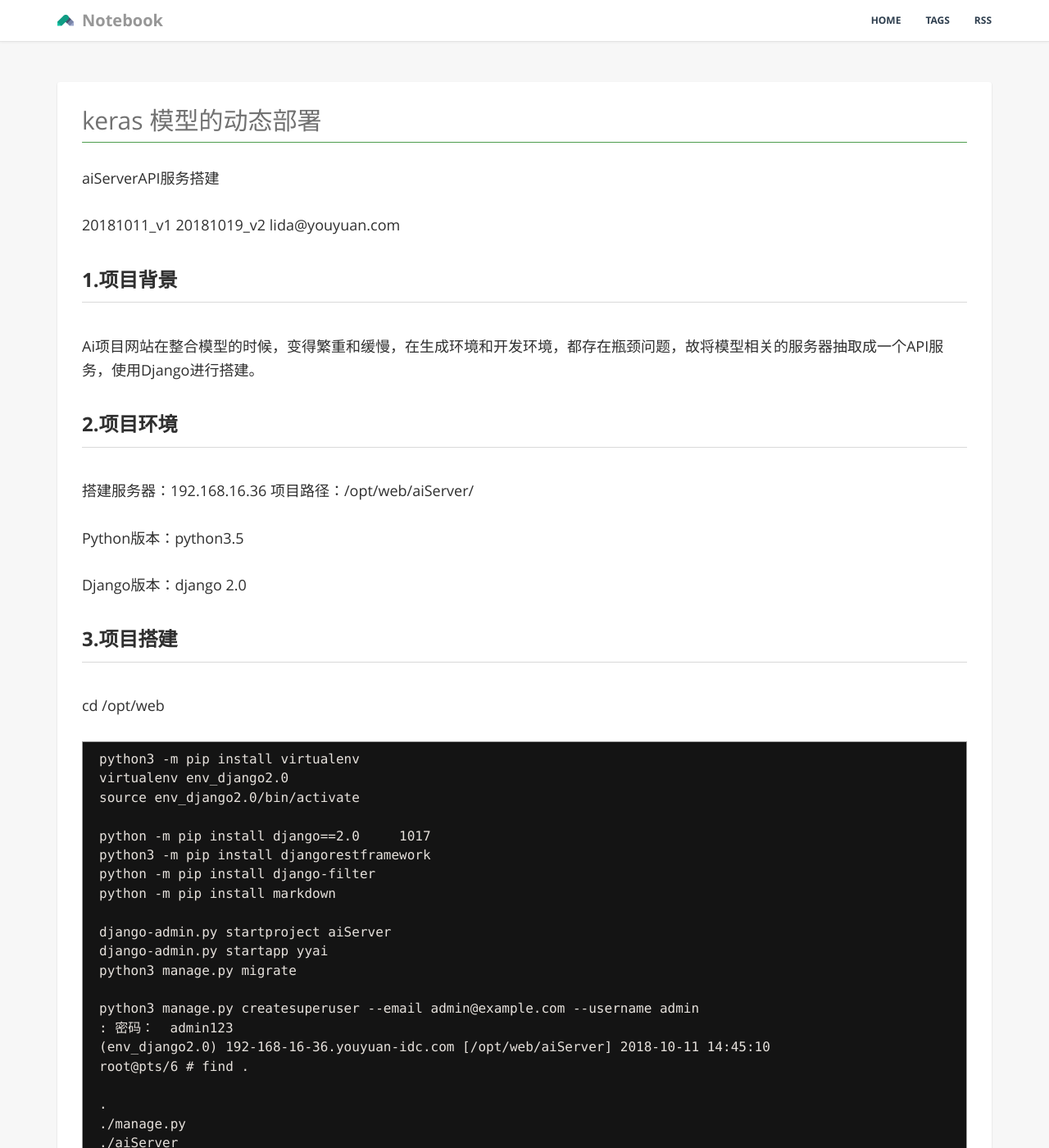
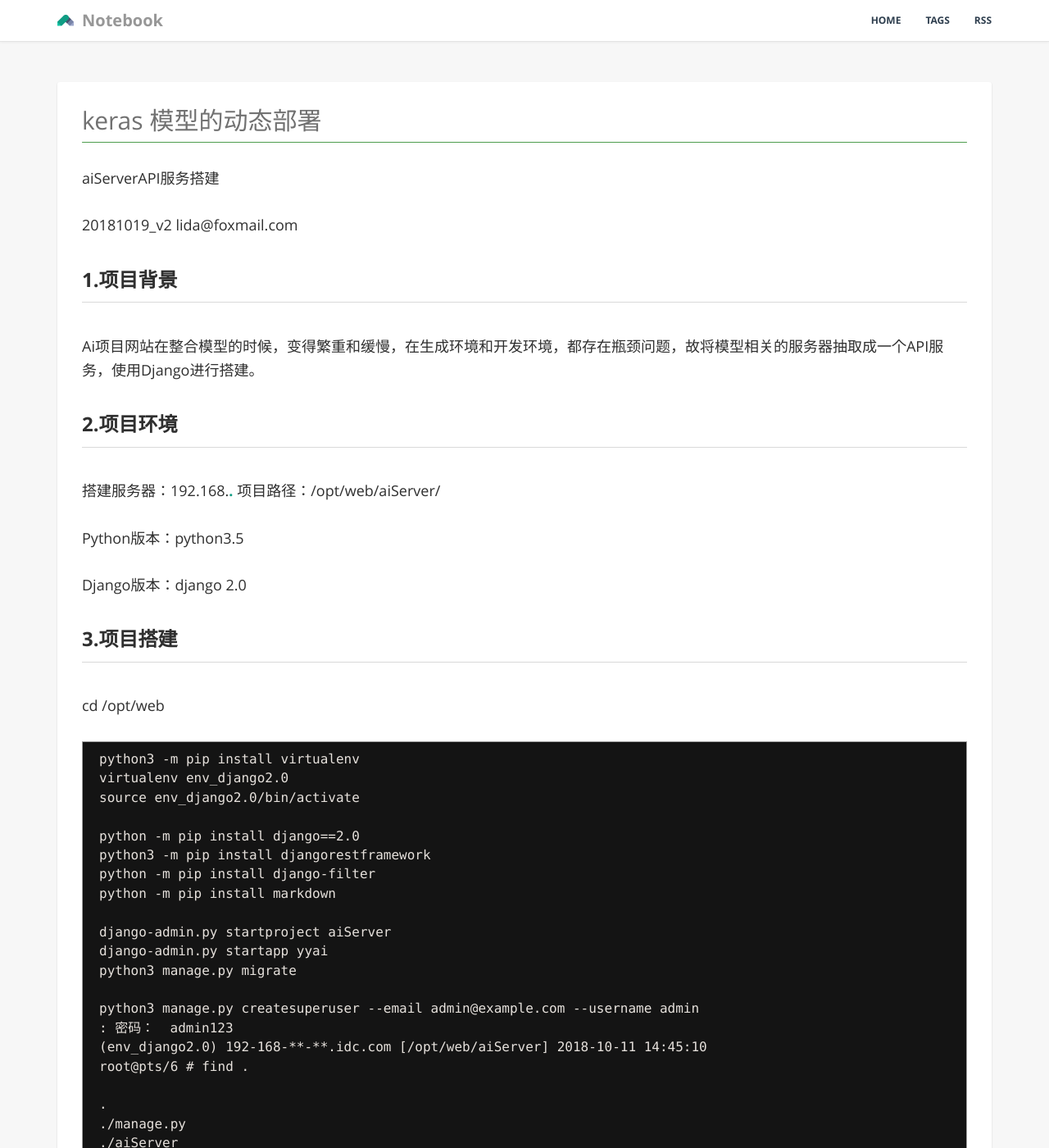
Before and after one commit to htmljsp/htmljsp_v1.github.io, a Jekyll site: the page built from _posts/201810/2018-10-19-keras-dynamic-deployment.md, in a window 1280 px wide and 1400 px high. Shown: the whole window at 82% size. Built offline with Jekyll 4.4.1, drawn with Linux system fonts in a browser that asks for light colours; some of the changed text lies outside the part shown.

Commit message:
keras dynamic deployment 脱敏

````diff
--- a/_posts/201810/2018-10-19-keras-dynamic-deployment.md
+++ b/_posts/201810/2018-10-19-keras-dynamic-deployment.md
@@ -10,15 +10,14 @@ author: "Victor"
 
 aiServerAPI服务搭建
 
-20181011_v1
 20181019_v2
-lida@youyuan.com
+lida@foxmail.com
 
 ## 1.项目背景
 Ai项目网站在整合模型的时候，变得繁重和缓慢，在生成环境和开发环境，都存在瓶颈问题，故将模型相关的服务器抽取成一个API服务，使用Django进行搭建。
 
 ## 2.项目环境
-搭建服务器：192.168.16.36
+搭建服务器：192.168.**.**
 项目路径：/opt/web/aiServer/
 
 Python版本：python3.5
@@ -33,7 +32,7 @@ python3 -m pip install virtualenv
 virtualenv env_django2.0
 source env_django2.0/bin/activate
 
-python -m pip install django==2.0     1017
+python -m pip install django==2.0
 python3 -m pip install djangorestframework
 python -m pip install django-filter
 python -m pip install markdown
@@ -44,7 +43,7 @@ python3 manage.py migrate
 
 python3 manage.py createsuperuser --email admin@example.com --username admin
 : 密码：  admin123
-(env_django2.0) 192-168-16-36.youyuan-idc.com [/opt/web/aiServer] 2018-10-11 14:45:10
+(env_django2.0) 192-168-**-**.idc.com [/opt/web/aiServer] 2018-10-11 14:45:10
 root@pts/6 # find .
 
 .
@@ -178,7 +177,7 @@ Web端访问：
 
 命令行访问：
 ```
-curl -H 'Accept: application/json; indent=4' -u admin:admin123 http://192.168.16.36:8099/users/
+curl -H 'Accept: application/json; indent=4' -u admin:admin123 http://192.168.**.**:8099/users/
 ```
 
 ### 4.3.模型环境部署
@@ -328,9 +327,9 @@ modelList = loadModelLocal()
 
 效果：项目启动，所有应用py都到各自设定的目录下加载模型，启动较慢.运行时，通过api可以出发不同的应用py更新自己的模型.
 
-- http://192.168.16.36:8099/predictsex/
-- http://192.168.16.36:8099/facescore/
-- http://192.168.16.36:8099/predictsex_loadmodel/
+- http://192.168.**.**:8099/predictsex/
+- http://192.168.**.**:8099/facescore/
+- http://192.168.**.**:8099/predictsex_loadmodel/
 
 ### 4.5.模型部署问题点
 
````
